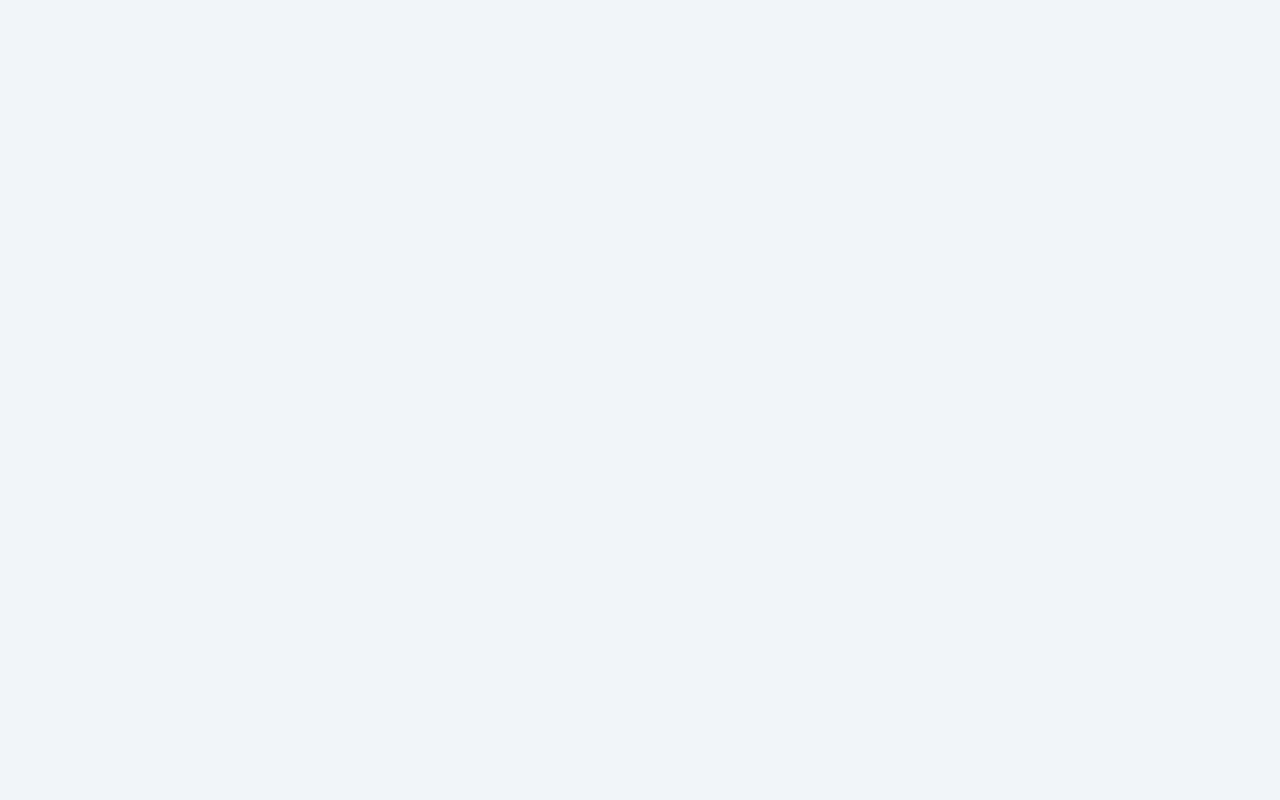
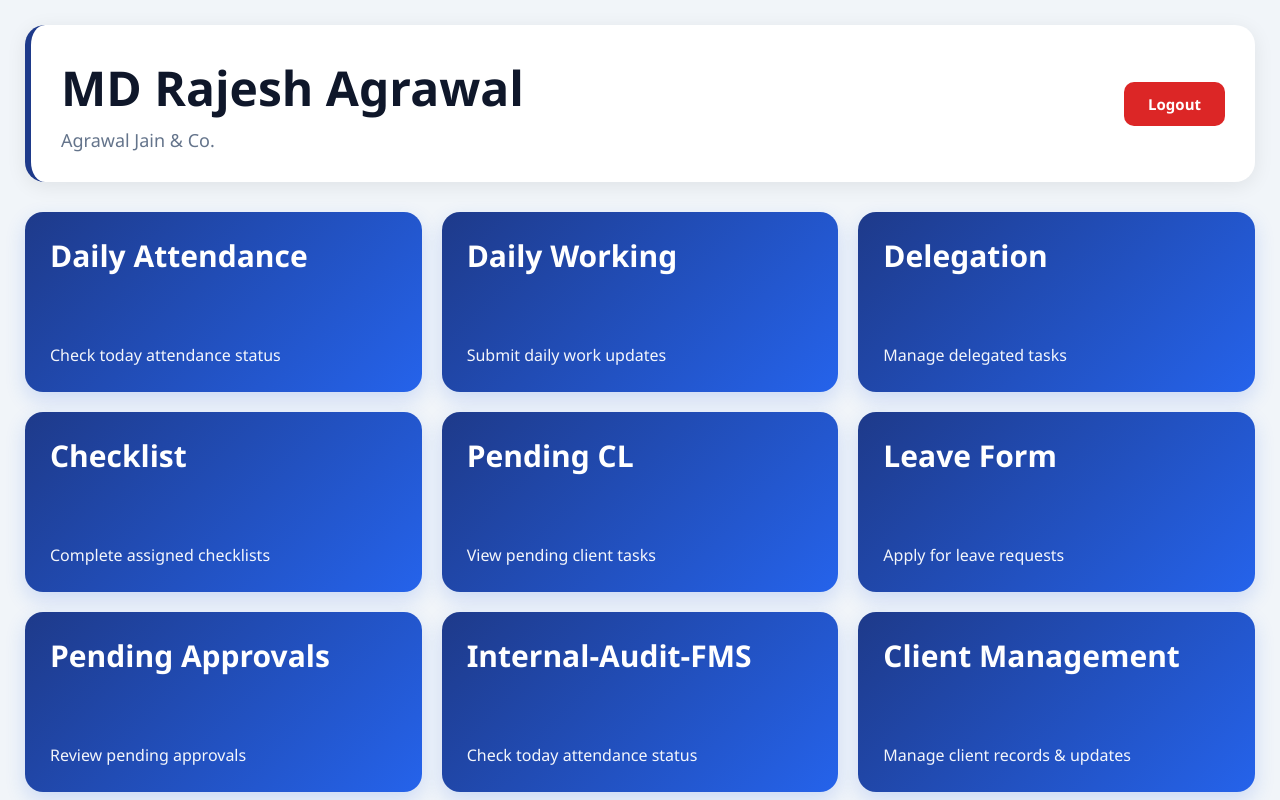
Before and after one commit to vipinnayak/agrawal-portal, a React (Create React App) app: page /rajesh-agrawal in a window 1280 px wide. Before the commit this address had no page. Shown: the top 800 px of the page. Built offline with nearby package versions, Linux system fonts and the light colour scheme.

Commit message:
Updated codes

```diff
--- a/src/App.js
+++ b/src/App.js
@@ -130,6 +130,7 @@ import ShubhamVerma from "./pages/ShubhamVerma";
 import SanidhyaNahar from "./pages/SanidhyaNahar";
 import PoojaGupta from "./pages/PoojaGupta";
 import SimranSingh from "./pages/SimranSingh";
+import MDSIR from "./pages/MDSIR";
 
 
 function App() {
@@ -149,6 +150,10 @@ function App() {
         <Route
           path="/daharshmittal"
           element={<DailyAttendanceHarshMittal/>}
+        />
+        <Route
+          path="/rajesh-agrawal"
+          element={<MDSIR/>}
         />
          <Route
           path="/dipti"
--- a/src/pages/Login.jsx
+++ b/src/pages/Login.jsx
@@ -25,6 +25,7 @@ export default function Login() {
     EA: "ea123",
 
     "ADMIN(MD)": "admin123",
+     "rajeshagrawal123@gmail.com": "rajesh123",
 
     "harshmittal123@gmail.com": "harsh123",
     "harshsharma123@gmail.com": "harsh123",
@@ -290,6 +291,8 @@ export default function Login() {
         navigate("/shushant");
       }else if (emp === "devdilip123@gmail.com") {
         navigate("/devdilip");
+      }else if (emp === "rajeshagrawal123@gmail.com") {
+        navigate("/rajesh-agrawal");
       }
 
     } else {
--- /dev/null
+++ b/src/pages/MDSIR.jsx
@@ -0,0 +1,219 @@
+import { useNavigate } from "react-router-dom";
+
+export default function MDSIR() {
+  const navigate = useNavigate();
+
+  const handleLogout = () => {
+    localStorage.clear();
+    navigate("/", { replace: true });
+  };
+
+  return (
+    <div style={styles.page}>
+      {/* HEADER */}
+      <div style={styles.header}>
+        <div style={styles.headerTop}>
+          <div>
+            <h1 style={styles.heading}>MD Rajesh Agrawal</h1>
+            <p style={styles.subHeading}>Agrawal Jain & Co.</p>
+          </div>
+
+          <button
+            style={styles.logoutBtn}
+            onClick={handleLogout}
+          >
+            Logout
+          </button>
+        </div>
+      </div>
+
+      {/* CARDS GRID */}
+      <div style={styles.grid}>
+
+        <div
+          style={styles.card}
+          onClick={() => navigate("/daily-attendance")}
+        >
+          <h2 style={styles.cardTitle}>Daily Attendance</h2>
+          <p style={styles.cardText}>
+            Check today attendance status
+          </p>
+        </div>
+
+        <div
+          style={styles.card}
+          onClick={() => navigate("/daily-working-chandan")}
+        >
+          <h2 style={styles.cardTitle}>Daily Working</h2>
+          <p style={styles.cardText}>
+            Submit daily work updates
+          </p>
+        </div>
+
+        <div style={styles.card}>
+          <h2 style={styles.cardTitle}>Delegation</h2>
+          <p style={styles.cardText}>
+            Manage delegated tasks
+          </p>
+        </div>
+
+        <div style={styles.card}>
+          <h2 style={styles.cardTitle}>Checklist</h2>
+          <p style={styles.cardText}>
+            Complete assigned checklists
+          </p>
+        </div>
+
+        <div style={styles.card}>
+          <h2 style={styles.cardTitle}>Pending CL</h2>
+          <p style={styles.cardText}>
+            View pending client tasks
+          </p>
+        </div>
+
+        <div
+          style={styles.card}
+          onClick={() => navigate("/leave-form")}
+        >
+          <h2 style={styles.cardTitle}>Leave Form</h2>
+          <p style={styles.cardText}>
+            Apply for leave requests
+          </p>
+        </div>
+
+        <div
+          style={styles.card}
+          onClick={() => navigate("/pending-approvals")}
+        >
+          <h2 style={styles.cardTitle}>Pending Approvals</h2>
+          <p style={styles.cardText}>
+            Review pending approvals
+          </p>
+        </div>
+
+         <div
+          style={styles.card}
+          onClick={() => navigate("/internal-audit-fms")}
+        >
+          <h2 style={styles.cardTitle}>Internal-Audit-FMS</h2>
+          <p style={styles.cardText}>
+            Check today attendance status
+          </p>
+        </div>
+
+        <div style={styles.card}>
+          <h2 style={styles.cardTitle}>Client Management</h2>
+          <p style={styles.cardText}>
+            Manage client records & updates
+          </p>
+        </div>
+
+        <div style={styles.card}>
+          <h2 style={styles.cardTitle}>Notifications</h2>
+          <p style={styles.cardText}>
+            Check latest office alerts
+          </p>
+        </div>
+
+        <div style={styles.card}>
+          <h2 style={styles.cardTitle}>Task Status</h2>
+          <p style={styles.cardText}>
+            Track assigned daily tasks
+          </p>
+        </div>
+
+        <div style={styles.card}>
+          <h2 style={styles.cardTitle}>Meetings</h2>
+          <p style={styles.cardText}>
+            Upcoming meetings & schedules
+          </p>
+        </div>
+
+      </div>
+    </div>
+  );
+}
+
+const styles = {
+  page: {
+    minHeight: "100vh",
+    background: "#f1f5f9",
+    padding: "25px",
+    fontFamily: "Inter, sans-serif",
+  },
+
+  header: {
+    background: "#ffffff",
+    padding: "30px",
+    borderRadius: "20px",
+    marginBottom: "30px",
+    boxShadow: "0 4px 20px rgba(0,0,0,0.08)",
+    borderLeft: "6px solid #1e3a8a",
+  },
+
+  headerTop: {
+    display: "flex",
+    justifyContent: "space-between",
+    alignItems: "center",
+    flexWrap: "wrap",
+    gap: "20px",
+  },
+
+  heading: {
+    margin: 0,
+    fontSize: "48px",
+    fontWeight: "800",
+    color: "#0f172a",
+  },
+
+  subHeading: {
+    marginTop: "8px",
+    color: "#64748b",
+    fontSize: "18px",
+  },
+
+  logoutBtn: {
+    background: "#dc2626",
+    color: "#fff",
+    border: "none",
+    padding: "12px 24px",
+    borderRadius: "10px",
+    cursor: "pointer",
+    fontSize: "15px",
+    fontWeight: "600",
+  },
+
+  grid: {
+    display: "grid",
+    gridTemplateColumns: "repeat(auto-fit, minmax(300px, 1fr))",
+    gap: "20px",
+  },
+
+  card: {
+    background: "linear-gradient(135deg, #1e3a8a, #2563eb)",
+    borderRadius: "18px",
+    padding: "25px",
+    color: "#fff",
+    minHeight: "180px",
+    display: "flex",
+    flexDirection: "column",
+    justifyContent: "space-between",
+    cursor: "pointer",
+    boxShadow: "0 8px 20px rgba(37,99,235,0.18)",
+    transition: "all 0.3s ease",
+  },
+
+  cardTitle: {
+    margin: 0,
+    fontSize: "30px",
+    fontWeight: "700",
+    lineHeight: "38px",
+  },
+
+  cardText: {
+    margin: 0,
+    fontSize: "16px",
+    lineHeight: "24px",
+    opacity: "0.95",
+  },
+};
```
